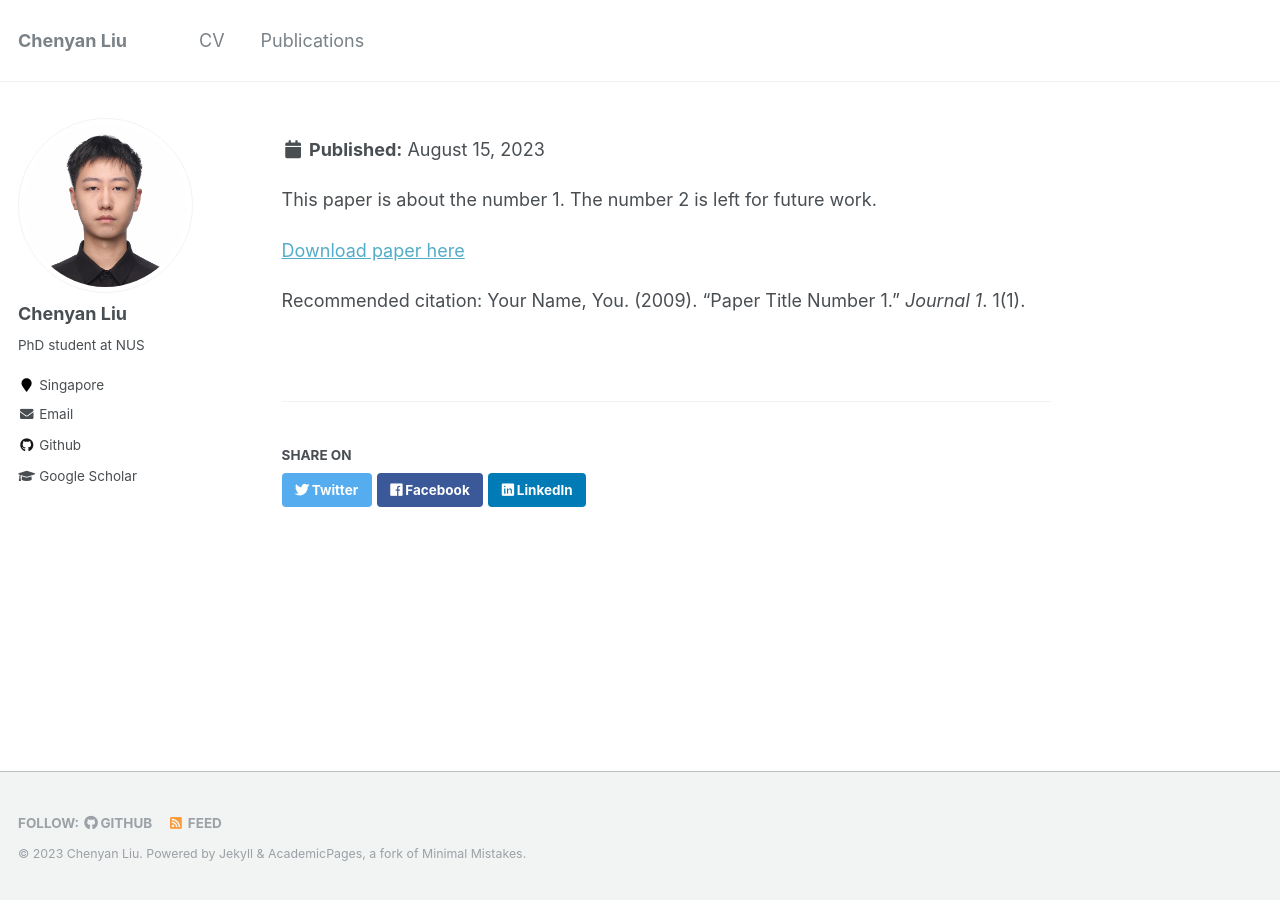
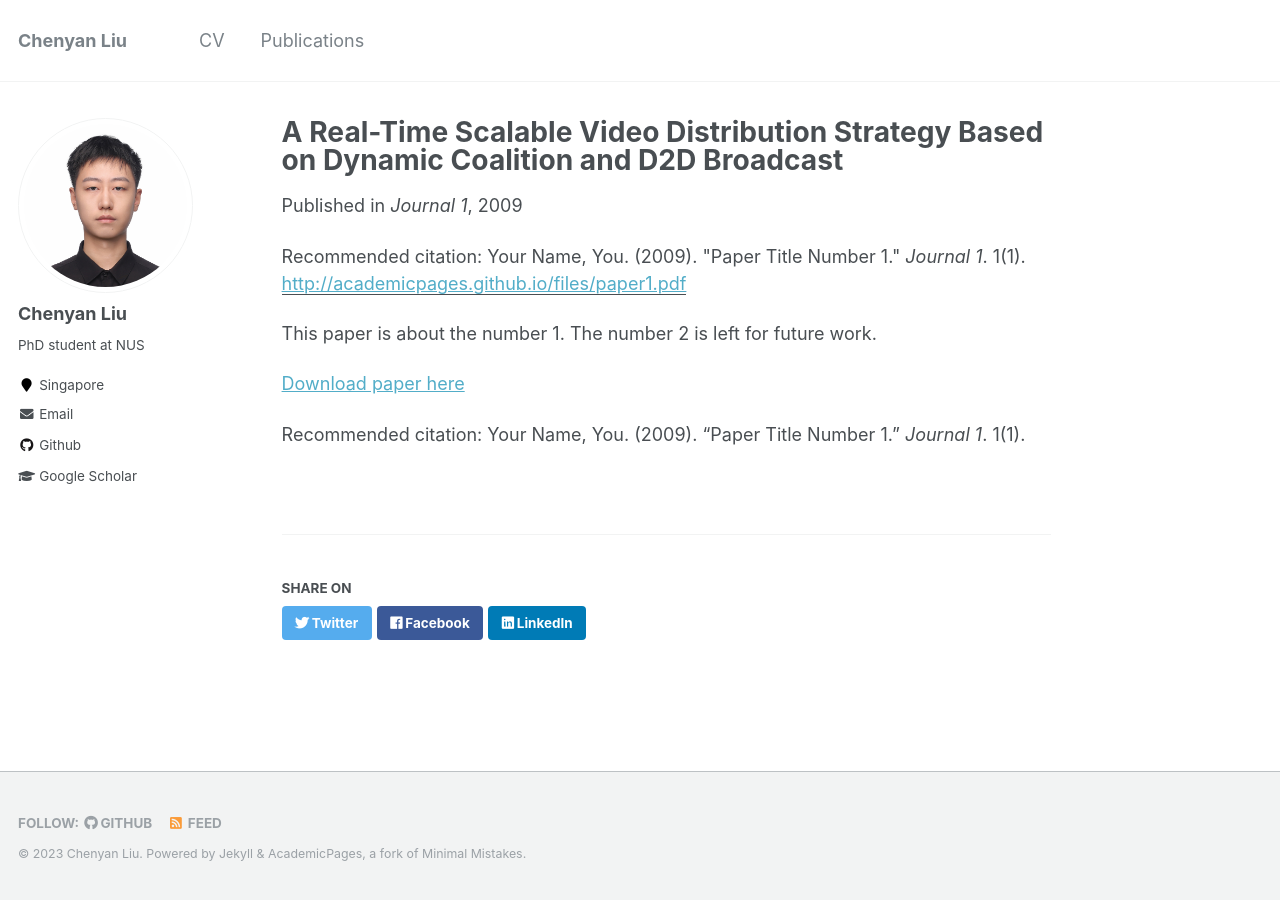
Before and after one commit to chenyan1999/chenyan1999.github.io, a Jekyll site: the page built from _publications/2022-GLOBECOM.md, in a window 1280 px wide. Built offline with Jekyll 4.4.1, drawn with Linux system fonts in a browser that asks for light colours.

Commit message:
fix pub bug attemptation 1.2

```diff
--- a/_publications/2022-GLOBECOM.md
+++ b/_publications/2022-GLOBECOM.md
@@ -2,11 +2,11 @@
 title: "A Real-Time Scalable Video Distribution Strategy Based on Dynamic Coalition and D2D Broadcast"
 collection: publications
 permalink: /publication/2022-GLOBECOM
-excerpt: 'Even with the assistance of scalable video coding (SVC) and adaptive modulation and coding (AMC), the Internet service providers (ISP) are still challenged by videos' surging traffic, compromising the quality of service (QoS) of end-users. To further promote the efficiency of real-time video distribution, we seek aids from the device-to-device (D2D) content distribution technique, where the user equipment (UEs) helps relay content to its nearby neighbours, reducing the transmission time of less popular video layers. To accomplish this, We introduce a new Dynamic Coalition Algorithm (DCA) which allocates spectral resources among coalitions based on their demands. The DCA consists of warm-up and update modules to handle the mobility of UEs during the transmission of real-time video. Multiple experiments show that our algorithm achieves good performance with lowered computational complexity, accelerated convergence, enhanced experience of services and robustness when broadcasting long videos.'
-date: 2022
-venue: 'IEEE GLOBECOM 2022'
-paperurl: 'https://ieeexplore.ieee.org/stamp/stamp.jsp?tp=&arnumber=10001625&isnumber=10000593'
-citation: 'C. Liu, W. Wang, R. Dai, H. Nie and P. Xu, "A Real-Time Scalable Video Distribution Strategy Based on Dynamic Coalition and D2D Broadcast," GLOBECOM 2022 - 2022 IEEE Global Communications Conference, Rio de Janeiro, Brazil, 2022, pp. 19-24, doi: 10.1109/GLOBECOM48099.2022.10001625.'
+excerpt: 'Even with the assistance of scalable video coding (SVC) and adaptive modulation and coding (AMC), the Internet service providers (ISP) are still challenged by videos&#39; surging traffic, compromising the quality of service (QoS) of end-users. To further promote the efficiency of real-time video distribution, we seek aids from the device-to-device (D2D) content distribution technique, where the user equipment (UEs) helps relay content to its nearby neighbours, reducing the transmission time of less popular video layers. To accomplish this, We introduce a new Dynamic Coalition Algorithm (DCA) which allocates spectral resources among coalitions based on their demands. The DCA consists of warm-up and update modules to handle the mobility of UEs during the transmission of real-time video. Multiple experiments show that our algorithm achieves good performance with lowered computational complexity, accelerated convergence, enhanced experience of services and robustness when broadcasting long videos.'
+date: 2009-10-01
+venue: 'Journal 1'
+paperurl: 'http://academicpages.github.io/files/paper1.pdf'
+citation: 'Your Name, You. (2009). &quot;Paper Title Number 1.&quot; <i>Journal 1</i>. 1(1).'
 ---
 This paper is about the number 1. The number 2 is left for future work.
 
```
Also changed, not shown: Gemfile.lock (added).
